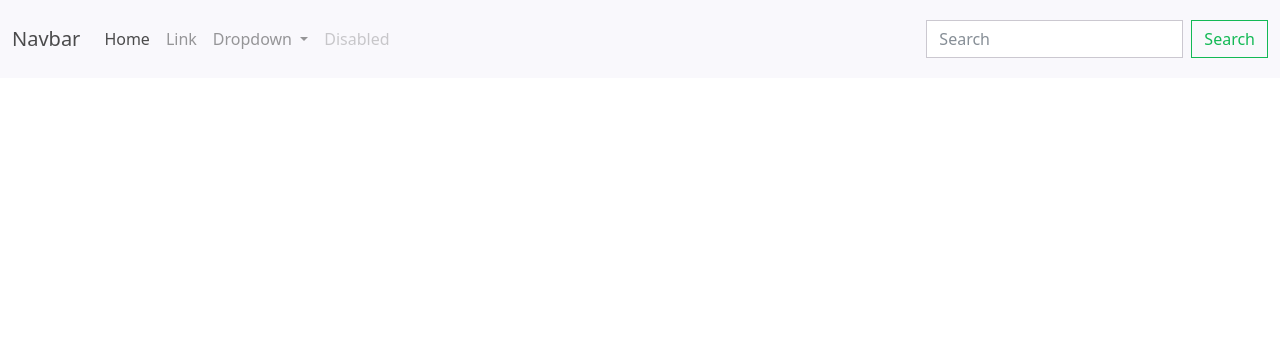
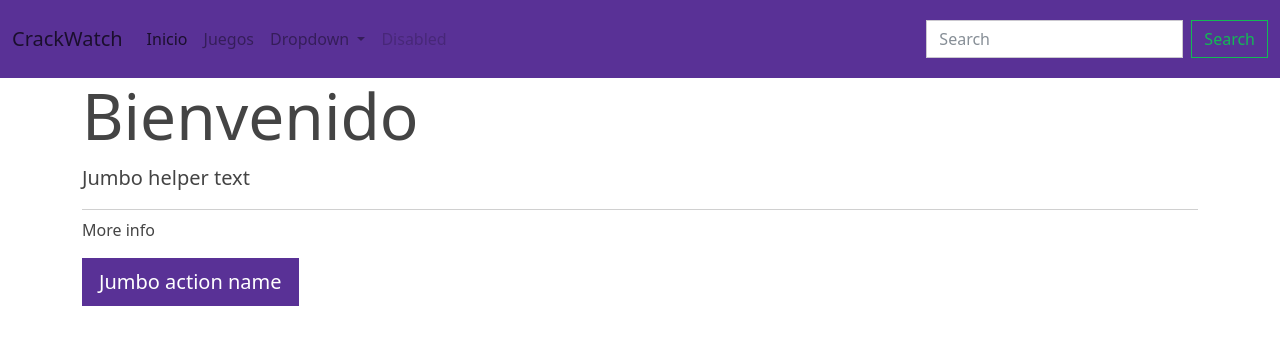
Before and after one commit to PedroRoberti1/TP2-Pedro-Roberti, a PHP site: page / in a window 1280 px wide. Shown: the top 345 px of the page. Run offline with PHP 8.4, Linux system fonts and the light colour scheme.

Commit message:
modificamos seccion juegos

```diff
--- a/index.php
+++ b/index.php
@@ -1,56 +1,14 @@
-<?php
+<?php include("template/navbar.php");?>
 
-?>
+<div class="jumbotron">
+                <h1 class="display-3">Bienvenido</h1>
+                <p class="lead">Jumbo helper text</p>
+                <hr class="my-2">
+                <p>More info</p>
+                <p class="lead">
+                    <a class="btn btn-primary btn-lg" href="Jumbo action link" role="button">Jumbo action name</a>
+                </p>
+            </div>
 
-<!DOCTYPE html>
-<html lang="en">
 
-<head>
-    <meta charset="UTF-8">
-    <meta http-equiv="X-UA-Compatible" content="IE=edge">
-    <meta name="viewport" content="width=device-width, initial-scale=1.0">
-    <title>TP2</title>
-    <link rel="stylesheet" href="./css/bootstrap.min.css" />
-</head>
-<body>
-    <nav class="navbar navbar-expand-lg bg-light">
-        <div class="container-fluid">
-            <a class="navbar-brand" href="#">Navbar</a>
-            <button class="navbar-toggler" type="button" data-bs-toggle="collapse" data-bs-target="#navbarSupportedContent" aria-controls="navbarSupportedContent" aria-expanded="false" aria-label="Toggle navigation">
-                <span class="navbar-toggler-icon"></span>
-            </button>
-            <div class="collapse navbar-collapse" id="navbarSupportedContent">
-                <ul class="navbar-nav me-auto mb-2 mb-lg-0">
-                    <li class="nav-item">
-                        <a class="nav-link active" aria-current="page" href="#">Home</a>
-                    </li>
-                    <li class="nav-item">
-                        <a class="nav-link" href="#">Link</a>
-                    </li>
-                    <li class="nav-item dropdown">
-                        <a class="nav-link dropdown-toggle" href="#" role="button" data-bs-toggle="dropdown" aria-expanded="false">
-                            Dropdown
-                        </a>
-                        <ul class="dropdown-menu">
-                            <li><a class="dropdown-item" href="#">Action</a></li>
-                            <li><a class="dropdown-item" href="#">Another action</a></li>
-                            <li>
-                                <hr class="dropdown-divider">
-                            </li>
-                            <li><a class="dropdown-item" href="#">Something else here</a></li>
-                        </ul>
-                    </li>
-                    <li class="nav-item">
-                        <a class="nav-link disabled">Disabled</a>
-                    </li>
-                </ul>
-                <form class="d-flex" role="search">
-                    <input class="form-control me-2" type="search" placeholder="Search" aria-label="Search">
-                    <button class="btn btn-outline-success" type="submit">Search</button>
-                </form>
-            </div>
-        </div>
-    </nav>
-</body>
-
-</html>
+<?php include("template/footer.php");?>
--- /dev/null
+++ b/template/navbar.php
@@ -0,0 +1,52 @@
+
+<!DOCTYPE html>
+<html lang="en">
+<head>
+    <meta charset="UTF-8">
+    <meta http-equiv="X-UA-Compatible" content="IE=edge">
+    <meta name="viewport" content="width=device-width, initial-scale=1.0">
+    <title>TP2</title>
+    <link rel="stylesheet" href="./css/bootstrap.min.css"/>
+</head>
+<body>
+    <nav class="navbar navbar-expand-lg bg-primary">
+        <div class="container-fluid">
+            <a class="navbar-brand" href="#">CrackWatch</a>
+            <button class="navbar-toggler" type="button" data-bs-toggle="collapse" data-bs-target="#navbarSupportedContent" aria-controls="navbarSupportedContent" aria-expanded="false" aria-label="Toggle navigation">
+                <span class="navbar-toggler-icon"></span>
+            </button>
+            <div class="collapse navbar-collapse" id="navbarSupportedContent">
+                <ul class="navbar-nav me-auto mb-2 mb-lg-0">
+                    <li class="nav-item">
+                        <a class="nav-link active" aria-current="page" href="index.php">Inicio</a>
+                    </li>
+                    <li class="nav-item">
+                        <a class="nav-link" href="juegos.php">Juegos</a>
+                    </li>
+                    <li class="nav-item dropdown">
+                        <a class="nav-link dropdown-toggle" href="#" role="button" data-bs-toggle="dropdown" aria-expanded="false">
+                            Dropdown
+                        </a>
+                        <ul class="dropdown-menu">
+                            <li><a class="dropdown-item" href="#">Action</a></li>
+                            <li><a class="dropdown-item" href="#">Another action</a></li>
+                            <li>
+                                <hr class="dropdown-divider">
+                            </li>
+                            <li><a class="dropdown-item" href="#">Something else here</a></li>
+                        </ul>
+                    </li>
+                    <li class="nav-item">
+                        <a class="nav-link disabled">Disabled</a>
+                    </li>
+                </ul>
+                <form class="d-flex" role="search">
+                    <input class="form-control me-2" type="search" placeholder="Search" aria-label="Search">
+                    <button class="btn btn-outline-success" type="submit">Search</button>
+                </form>
+            </div>
+        </div>
+    </nav>
+
+    <div class="container">
+        <div class="row">
```
Also changed, not shown: juegos.php (added, +65 -0 lines), template/footer.php (added, +7 -0 lines).
